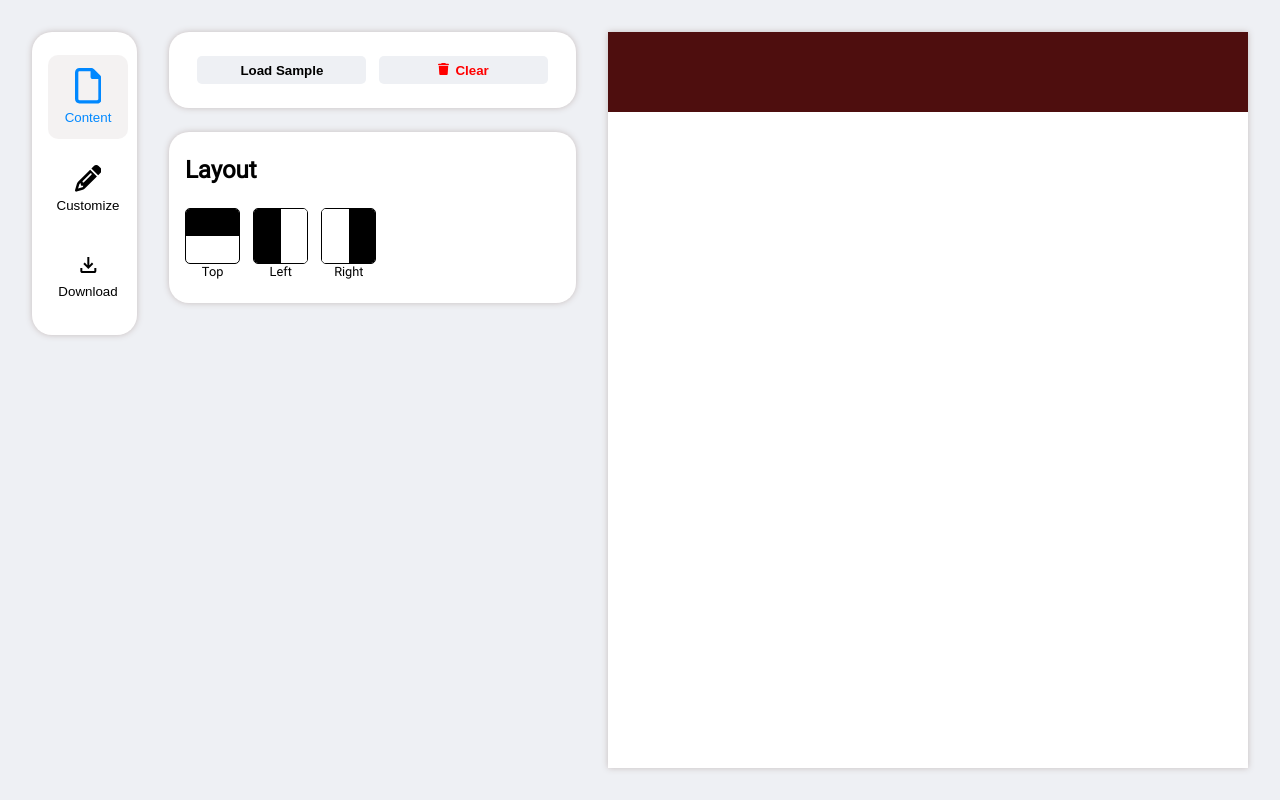
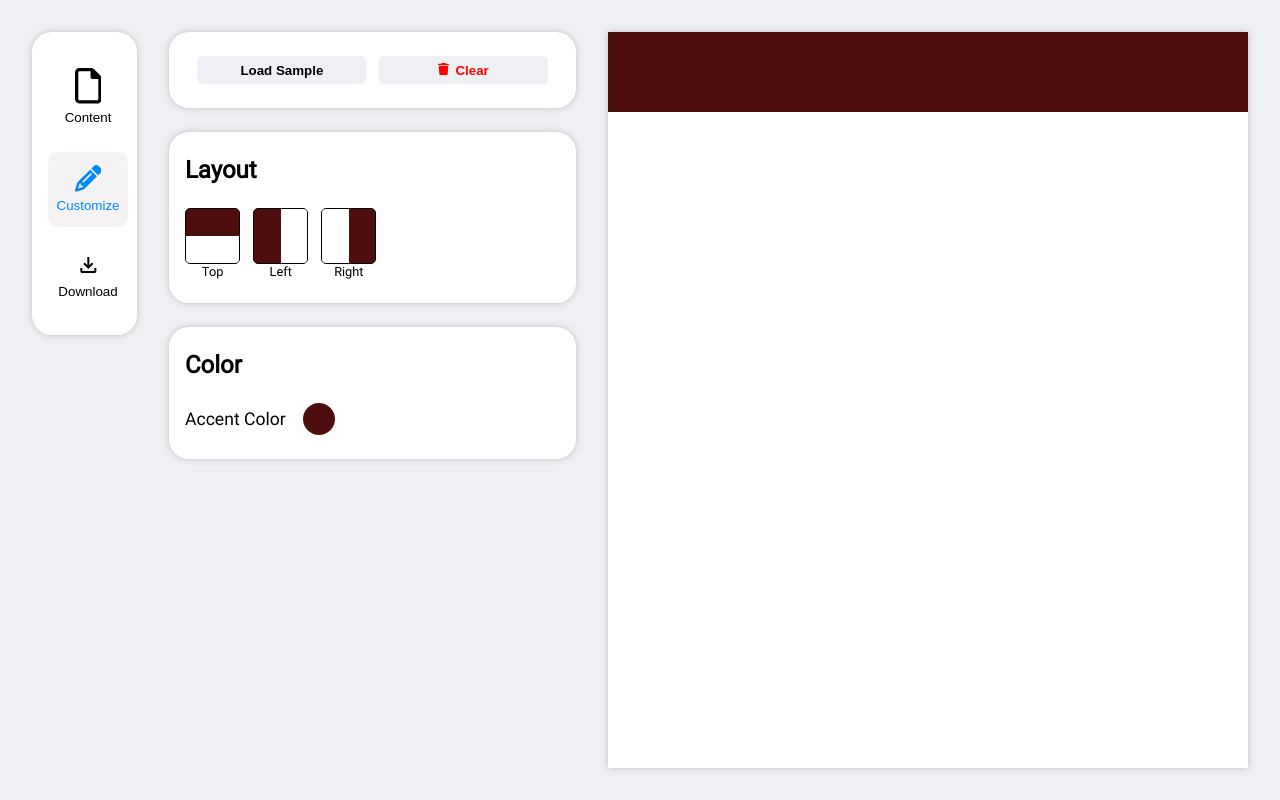
Before and after one commit to EjembiEmmanuel/cv-application, a React (Vite) app in the folder cv-application/: page / in a window 1280 px wide. Both pictures are taken after a click on the button "Customize". Built offline with nearby package versions, Linux system fonts and the light colour scheme.

Commit message:
Added accent color change feture to Customize component
-   Added feature to Sidebar component for toggling between Content and
    Customize components
-   Created Color component.
-   Refacotored all svg elements in Preview component.

```diff
--- a/cv-application/src/App.jsx
+++ b/cv-application/src/App.jsx
@@ -1,4 +1,5 @@
 import { useState } from 'react'
+import { hexToRgb, calculateBrightness } from './utils/utils';
 import { sample } from "../sample";
 import Sidebar from './components/Sidebar'
 import Content from './components/Content'
@@ -8,6 +9,9 @@ import deleteIcon from "./assets/delete-red.svg"
 import './App.css'
 
 function App() {
+  // State variables for component visibility and active state
+  const [activeComponentIndex, setActiveComponentIndex] = useState(0)
+
   // State variables for personal details form fields
   const [fullname, setFullname] = useState("");
   const [email, setEmail] = useState("");
@@ -43,6 +47,15 @@ function App() {
   const [experienceItemEditIndex, setExperienceItemEditIndex] = useState(null);
 
   const [layout, setLayout] = useState("topLayout")
+
+  const [accentColor, setAccentColor] = useState("#4e0e0e")
+  const [mainColor, setMainColor] = useState("#eef0f4")
+  const [textColor, setTextColor] = useState("#ffffff")
+
+  // Event handler for toggling active components
+  const handleActiveComponentChange = (index) => {
+    setActiveComponentIndex(index)
+  }
 
   // Event handlers for personal details form fields
   const handleFullnameChange = (event) => {
@@ -117,9 +130,26 @@ function App() {
     setCompanyLocation(newCompanyLocation);
   }
 
+  // Event handler for layout change
   const handleLayoutChange = (layout) => {
     const newLayout = layout
     setLayout(newLayout)
+  }
+
+  // Event handler for accent color change
+  const handleAccentColorChange = (event) => {
+    const newAccentColor = hexToRgb(event.target.value)
+    setAccentColor(newAccentColor)
+
+    const brightness = calculateBrightness(newAccentColor)
+
+    if (brightness < 128) {
+      setMainColor("#eef0f4")
+      setTextColor("#ffffff")
+    } else {
+      setMainColor("#000000")
+      setTextColor("#000000")
+    }
   }
 
   // Define state objects for easier passing as props
@@ -208,6 +238,12 @@ function App() {
     handleCompanyLocationChange,
   }
 
+  const theme = {
+    accentColor,
+    mainColor,
+    textColor
+  }
+
   // Function to load sample data into the form
   const loadSample = () => {
     // Set personal details from a sample object
@@ -270,7 +306,10 @@ function App() {
   return (
     <>
       {/* Render the sidebar */}
-      <Sidebar />
+      <Sidebar
+        activeComponentIndex = { activeComponentIndex }
+        handleActiveComponentChange = { handleActiveComponentChange }
+      />
 
       <div className="main">
         <div className="header">
@@ -285,8 +324,10 @@ function App() {
           </button>
         </div>
 
+        {activeComponentIndex === 0 && (
+          <>
             {/* Render the main content with props */}
-        {/* <Content
+            <Content
               personalDetailsFormStates={personalDetailsFormStates}
               personalDetailsFormEventHandlers={personalDetailsFormEventHandlers}
               sectionStates={sectionStates}
@@ -296,10 +337,20 @@ function App() {
               experienceSectionFormStates={experienceSectionFormStates}
               educationSectionFormEventHandlers={educationSectionFormEventHandlers}
               experienceSectionFormEventHandlers={experienceSectionFormEventHandlers}
-        /> */}
+            />
+          </>
+        )}
+
+        {activeComponentIndex === 1 && (
+          <>
             <Customize
+              isActive = { activeComponentIndex === 1 }
               handleLayoutChange = { handleLayoutChange }
+              handleAccentColorChange = { handleAccentColorChange }
+              theme = { theme }
             />
+          </>
+        )}
       </div>
 
       {/* Render a preview section */}
@@ -308,6 +359,7 @@ function App() {
         educationSectionStates = {educationSectionStates}
         experienceSectionStates = {experienceSectionStates}
         layout = {layout}
+        theme = { theme }
       />
     </>
   )
--- a/cv-application/src/components/Customize.jsx
+++ b/cv-application/src/components/Customize.jsx
@@ -1,35 +1,69 @@
 import "../styles/Customize.css"
 
-export default function Customize({ handleLayoutChange }) {
+export default function Customize({
+    handleLayoutChange,
+    handleAccentColorChange,
+    theme: {
+        accentColor
+    }
+    }) {
+
     return (
         <div className="customize">
             <Layout
                 handleLayoutChange= { handleLayoutChange }
+                accentColor = { accentColor}
+            />
+            <Color
+                handleAccentColorChange = { handleAccentColorChange }
+                accentColor = { accentColor }
             />
         </div>
     )
 }
 
 function Layout({
-    handleLayoutChange
-}) {
+    handleLayoutChange,
+    accentColor,
+     }) {
+
     return (
         <div className="layout">
             <h2 className="title">Layout</h2>
             <div className="layoutToggles">
                 <div className="layoutToggle">
-                    <button onClick={() => handleLayoutChange("topLayout")} className="top"></button>
+                    <button onClick={() => handleLayoutChange("topLayout")} className="top" style={{backgroundColor: accentColor}}></button>
                     Top
                 </div>
                 <div className="layoutToggle">
-                    <button onClick={() => handleLayoutChange("leftLayout")} className="left"></button>
+                    <button onClick={() => handleLayoutChange("leftLayout")} className="left" style={{backgroundColor: accentColor}}></button>
                     Left
                 </div>
                 <div className="layoutToggle">
-                    <button onClick={() => handleLayoutChange("rightLayout")} className="right"></button>
+                    <button onClick={() => handleLayoutChange("rightLayout")} className="right" style={{backgroundColor: accentColor}}></button>
                     Right
                 </div>
             </div>
         </div>
     )
 }
+
+function Color({
+    handleAccentColorChange,
+    accentColor
+    }) {
+
+    return (
+        <div className="colorContainer">
+            <h2 className="title">Color</h2>
+            <div className="color">
+                <label htmlFor="colorPickerInput" className="accentColor">
+                    Accent Color
+                </label>
+                <div className="colorPicker" style={{backgroundColor: accentColor}}>
+                    <input name="colorPickerInput" id="colorPickerInput" type="color" onChange={handleAccentColorChange} />
+                </div>
+            </div>
+        </div>
+    )
+}
--- a/cv-application/src/components/Preview.jsx
+++ b/cv-application/src/components/Preview.jsx
@@ -1,6 +1,3 @@
-import whiteEnvolopeIcon from "../assets/envelope-white.svg"
-import whitePhoneIcon from "../assets/phone-white.svg"
-import whiteLocationIcon from "../assets/location-white.svg"
 import "../styles/Preview.css"
 
 export default function Preview({
@@ -16,12 +13,29 @@ export default function Preview({
     experienceSectionStates: {
         experienceItems,
     },
-    layout
+    layout,
+    theme: {
+        accentColor,
+        mainColor,
+        textColor
+    }
 }) {
 
     return (
         <div className={"preview" + ' ' + layout}>
-            <div className="bioData">
+            <svg xmlns="http://www.w3.org/2000/svg" style={{display: "none"}}>
+                <symbol id="envelope" viewBox="0 0 512 512">
+                    <path d="M48 64C21.5 64 0 85.5 0 112c0 15.1 7.1 29.3 19.2 38.4L236.8 313.6c11.4 8.5 27 8.5 38.4 0L492.8 150.4c12.1-9.1 19.2-23.3 19.2-38.4c0-26.5-21.5-48-48-48H48zM0 176V384c0 35.3 28.7 64 64 64H448c35.3 0 64-28.7 64-64V176L294.4 339.2c-22.8 17.1-54 17.1-76.8 0L0 176z"/>
+                </symbol>
+                <symbol id="phoneIcon" viewBox="0 0 512 512">
+                    <path d="M164.9 24.6c-7.7-18.6-28-28.5-47.4-23.2l-88 24C12.1 30.2 0 46 0 64C0 311.4 200.6 512 448 512c18 0 33.8-12.1 38.6-29.5l24-88c5.3-19.4-4.6-39.7-23.2-47.4l-96-40c-16.3-6.8-35.2-2.1-46.3 11.6L304.7 368C234.3 334.7 177.3 277.7 144 207.3L193.3 167c13.7-11.2 18.4-30 11.6-46.3l-40-96z"/>
+                </symbol>
+                <symbol id="location" viewBox="0 0 512 512">
+                    <path d="M215.7 499.2C267 435 384 279.4 384 192C384 86 298 0 192 0S0 86 0 192c0 87.4 117 243 168.3 307.2c12.3 15.3 35.1 15.3 47.4 0zM192 128a64 64 0 1 1 0 128 64 64 0 1 1 0-128z"/>
+                </symbol>
+            </svg>
+
+            <div className="bioData" style={{backgroundColor: accentColor, color: textColor}}>
                 <div className="heading">
                     <div className="fullname">
                         <h1>{fullname}</h1>
@@ -31,7 +45,9 @@ export default function Preview({
                     <div className="email">
                         {email.length > 0 && (
                             <>
-                                <img src={whiteEnvolopeIcon} alt="Envelope icon" />
+                                <svg fill={textColor}>
+                                    <use xlinkHref="#envelope" />
+                                </svg>
                                 <p>{email}</p>
                             </>
                         )}
@@ -39,7 +55,9 @@ export default function Preview({
                     <div className="phoneNumber">
                         {phoneNumber.length > 0 && (
                             <>
-                                <img src={whitePhoneIcon} alt="Phone icon" />
+                                <svg fill={textColor}>
+                                    <use xlinkHref="#phoneIcon" />
+                                </svg>
                                 <p>{phoneNumber}</p>
                             </>
                         )}
@@ -47,7 +65,9 @@ export default function Preview({
                     <div className="address">
                         {address.length > 0 && (
                             <>
-                                <img src={whiteLocationIcon} alt="Location icon" />
+                                <svg fill={textColor}>
+                                    <use xlinkHref="#location" />
+                                </svg>
                                 <p>{address}</p>
                             </>
                         )}
@@ -57,7 +77,7 @@ export default function Preview({
             <div className="resume">
                 {educationItems.length > 0 && (
                     <div className="education">
-                        <div className="title">Education</div>
+                        <div className="title" style={{backgroundColor: mainColor, color: accentColor}}>Education</div>
                         {educationItems.map(item => (
                             <>
                                 <div className="details">
@@ -76,7 +96,7 @@ export default function Preview({
                 )}
                 {experienceItems.length > 0 && (
                     <div className="experience">
-                        <div className="title">Professional Experience</div>
+                        <div className="title" style={{backgroundColor: mainColor, color: accentColor}}>Professional Experience</div>
                         {experienceItems.map(item => (
                             <>
                                 <div className="details">
--- a/cv-application/src/components/Sidebar.jsx
+++ b/cv-application/src/components/Sidebar.jsx
@@ -1,10 +1,10 @@
 import "../styles/Sidebar.css";
 
-export default function Sidebar() {
+export default function Sidebar({ activeComponentIndex, handleActiveComponentChange }) {
   return (
     <div className="sidebar">
       {/* Button for 'Content' with an icon */}
-      <button className="sidebarBtn active">
+      <button onClick={() => handleActiveComponentChange(0)} className={activeComponentIndex === 0 ? "sidebarBtn" + ' ' + "active" : "sidebarBtn"}>
         <svg className="logo" xmlns="http://www.w3.org/2000/svg" viewBox="0 0 384 512">
           <path d="M320 464c8.8 0 16-7.2 16-16V160H256c-17.7 0-32-14.3-32-32V48H64c-8.8 0-16 7.2-16 16V448c0 8.8 7.2 16 16 16H320zM0 64C0 28.7 28.7 0 64 0H229.5c17 0 33.3 6.7 45.3 18.7l90.5 90.5c12 12 18.7 28.3 18.7 45.3V448c0 35.3-28.7 64-64 64H64c-35.3 0-64-28.7-64-64V64z"/>
         </svg>
@@ -12,7 +12,7 @@ export default function Sidebar() {
       </button>
 
       {/* Button for 'Customize' with an icon */}
-      <button className="sidebarBtn">
+      <button onClick={() => handleActiveComponentChange(1)} className={activeComponentIndex === 1 ? "sidebarBtn" + ' ' + "active" : "sidebarBtn"}>
         <svg className="logo" xmlns="http://www.w3.org/2000/svg" viewBox="0 0 512 512">
           <path d="M410.3 231l11.3-11.3-33.9-33.9-62.1-62.1L291.7 89.8l-11.3 11.3-22.6 22.6L58.6 322.9c-10.4 10.4-18 23.3-22.2 37.4L1 480.7c-2.5 8.4-.2 17.5 6.1 23.7s15.3 8.5 23.7 6.1l120.3-35.4c14.1-4.2 27-11.8 37.4-22.2L387.7 253.7 410.3 231zM160 399.4l-9.1 22.7c-4 3.1-8.5 5.4-13.3 6.9L59.4 452l23-78.1c1.4-4.9 3.8-9.4 6.9-13.3l22.7-9.1v32c0 8.8 7.2 16 16 16h32zM362.7 18.7L348.3 33.2 325.7 55.8 314.3 67.1l33.9 33.9 62.1 62.1 33.9 33.9 11.3-11.3 22.6-22.6 14.5-14.5c25-25 25-65.5 0-90.5L453.3 18.7c-25-25-65.5-25-90.5 0zm-47.4 168l-144 144c-6.2 6.2-16.4 6.2-22.6 0s-6.2-16.4 0-22.6l144-144c6.2-6.2 16.4-6.2 22.6 0s6.2 16.4 0 22.6z"/>
         </svg>
--- a/cv-application/src/styles/Customize.css
+++ b/cv-application/src/styles/Customize.css
@@ -10,6 +10,7 @@
 }
 
 .customize .layout .title {
+    font-size: 1.5em;
     font-weight: bold;
     margin: 0 0 1em 0;
 }
@@ -44,34 +45,14 @@
 .customize .layout .layoutToggle .top::before {
     content: "";
     position: absolute;
-    bottom: 50%;
+    top: 50%;
     right: 0%;
-    width: 50%;
+    width: 100%;
     height: 100%;
-    background-color: black;
-}
-
-.customize .layout .layoutToggle .top::after {
-    content: "";
-    position: absolute;
-    bottom: 50%;
-    right: 50%;
-    width: 50%;
-    height: 100%;
-    background-color: black;
+    background-color: white;
 }
 
 .customize .layout .layoutToggle .left::before {
-    content: "";
-    position: absolute;
-    top: 0;
-    left: 0;
-    width: 50%;
-    height: 100%;
-    background-color: black;
-}
-
-.customize .layout .layoutToggle .left::after {
     content: "";
     position: absolute;
     top: 0;
@@ -91,12 +72,50 @@
     background-color: white;
 }
 
-.customize .layout .layoutToggle .right::after {
-    content: "";
+.customize .colorContainer {
+    background-color: white;
+    display: flex;
+    flex-direction: column;
+    justify-content: space-evenly;
+    padding: 1.5em 1em;
+    margin: 0 0 1.5em 0;
+    filter: drop-shadow(0 0 0.2em rgb(198, 188, 188));
+    border-radius: 20px;
+}
+
+.customize .colorContainer .title {
+    font-size: 1.5em;
+    font-weight: bold;
+    margin: 0 0 1em 0;
+}
+
+.customize .colorContainer .color {
+    display: flex;
+    align-items: center;
+}
+
+.customize .colorContainer .color .accentColor {
+    font-size: 1.1em;
+    margin: 0 1em 0 0;
+}
+
+.customize .colorContainer .color .colorPicker {
+    width: 32px;
+    height: 32px;
+    border-radius: 50%;
+    overflow: hidden;
+    position: relative;
+}
+
+.customize .colorContainer .color .colorPicker #colorPickerInput {
+    width: 100%;
+    height: 100%;
+    border: none;
+    padding: 0;
+    margin: 0;
     position: absolute;
     top: 0;
-    right: 0;
-    width: 50%;
-    height: 100%;
-    background-color: black;
+    left: 0;
+    opacity: 0;
+    cursor: pointer;
 }
--- /dev/null
+++ b/cv-application/src/utils/utils.js
@@ -0,0 +1,32 @@
+function hexToRgb(hex) {
+  // Remove the hash (#) character if it's included
+  hex = hex.replace(/^#/, "");
+
+  // If the hex value is shorthand (e.g., #F00), expand it to the full format (e.g., #FF0000)
+  if (hex.length === 3) {
+    hex = hex
+      .split("")
+      .map(function (char) {
+        return char + char;
+      })
+      .join("");
+  }
+
+  // Parse the hex value into its red, green, and blue components
+  var bigint = parseInt(hex, 16);
+  var r = (bigint >> 16) & 255;
+  var g = (bigint >> 8) & 255;
+  var b = bigint & 255;
+
+  return "rgb(" + r + ", " + g + ", " + b + ")";
+}
+
+function calculateBrightness(color) {
+  const rgb = color.match(/\d+/g); // Extract RGB values
+  const brightness =
+    (parseInt(rgb[0]) * 299 + parseInt(rgb[1]) * 587 + parseInt(rgb[2]) * 114) /
+    1000;
+  return brightness;
+}
+
+export { hexToRgb, calculateBrightness };
```
Also changed, not shown: cv-application/src/styles/Preview.css (+77 -67 lines). Lines whose indentation alone changed are shown as unchanged.
